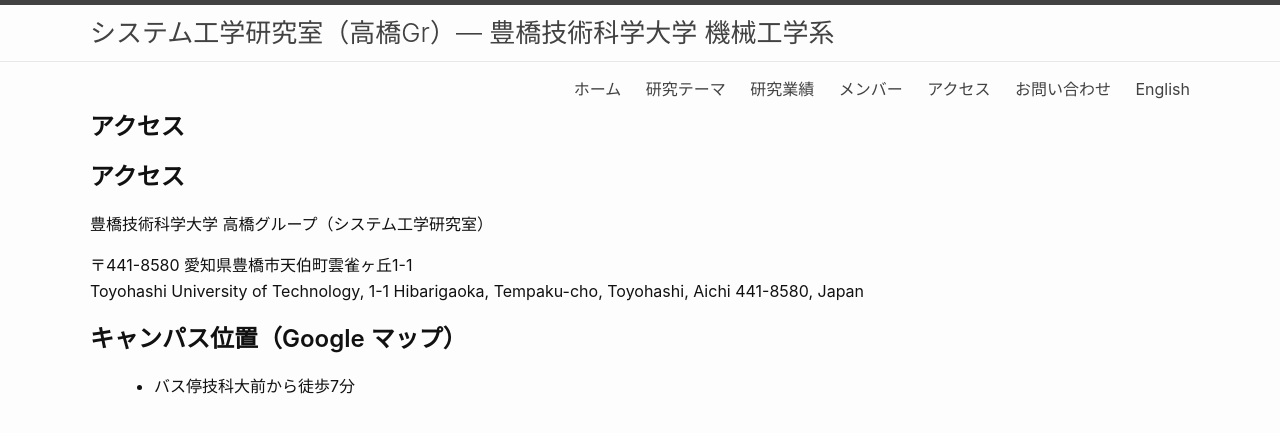
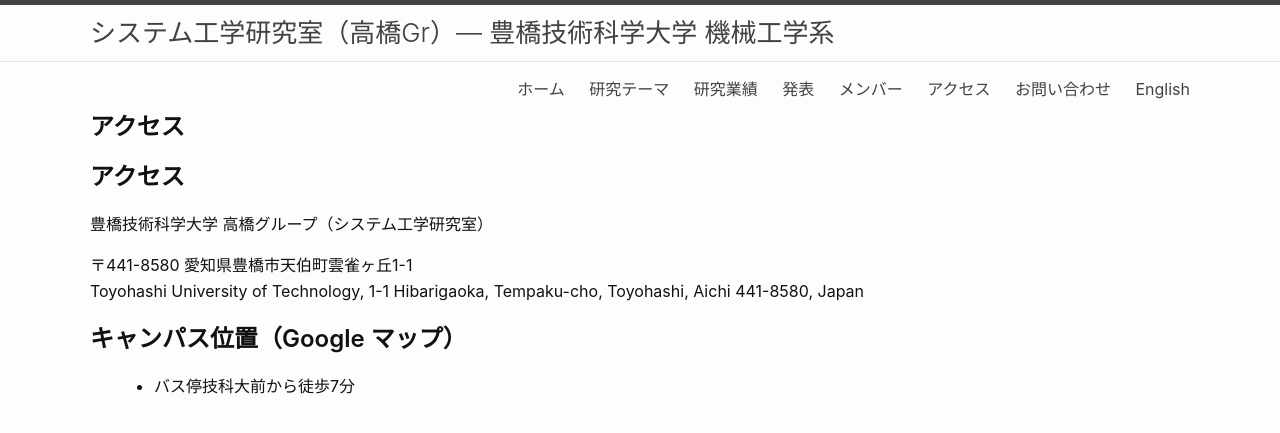
Before and after one commit to tlab-tut/tlab-site, a Jekyll site: the page built from access.md, in a window 1280 px wide. Shown: the top 433 px of the page. Built offline with Jekyll 4.4.1, drawn with Linux system fonts in a browser that asks for light colours.

Commit message:
メニューバーを修正

```diff
--- a/_includes/header.html
+++ b/_includes/header.html
@@ -65,6 +65,9 @@
           <a class="page-link" href="{{ "/publications/" | relative_url }}">
             研究業績
           </a>
+          <a class="page-link" href="{{ "/presentations/" | relative_url }}">
+            発表
+          </a>
           <a class="page-link" href="{{ "/members/" | relative_url }}">
             メンバー
           </a>
```
